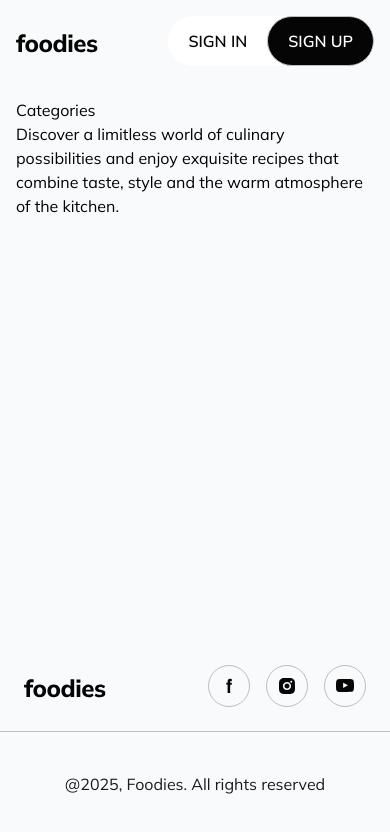
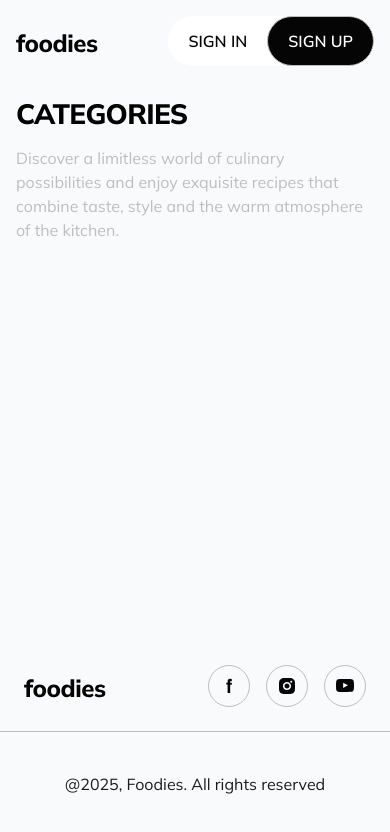
Before and after one commit to shikigami12/goit-foodies-ui, a React (Vite) app: page / in a window 390 px wide. Shown: the top 832 px of the page. Built offline with nearby package versions, Linux system fonts and the light colour scheme; no server answers.

Commit message:
Enhance typography components with responsive styles and className support (#18)
Co-authored-by: Ivan Boichuk <i.boichuk.lionwood@gmail.com>

```diff
--- a/src/components/common/MainTitle/MainTitle.jsx
+++ b/src/components/common/MainTitle/MainTitle.jsx
@@ -1,3 +1,5 @@
-export const MainTitle = ({ children }) => {
-  return <h1>{children}</h1>;
+import clsx from "clsx";
+
+export const MainTitle = ({ children, as: Component = "h1", className, ...props }) => {
+  return <Component className={clsx("h2-mobile", className)} {...props}>{children}</Component>;
 };
--- a/src/components/common/Subtitle/Subtitle.jsx
+++ b/src/components/common/Subtitle/Subtitle.jsx
@@ -1,3 +1,5 @@
-export const Subtitle = ({ children }) => {
-  return <p>{children}</p>;
+import clsx from "clsx";
+
+export const Subtitle = ({ children, as: Component = "p", className, ...props }) => {
+  return <Component className={clsx("text-[#BFBEBE] tablet:text-[#1A1A1A] tablet:desktop-tablet-main", className)} {...props}>{children}</Component>;
 };
--- a/src/components/layout/Categories/Categories.jsx
+++ b/src/components/layout/Categories/Categories.jsx
@@ -5,8 +5,8 @@ import { Subtitle } from "../../common/Subtitle/Subtitle";
 export const Categories = ({ meta, categories, onCategoryClick }) => {
   return (
     <section>
-      {meta.title && <MainTitle>{meta.title}</MainTitle>}
-      {meta.text && <Subtitle>{meta.text}</Subtitle>}
+      {meta.title && <MainTitle className="mb-4 tablet:mb-5">{meta.title}</MainTitle>}
+      {meta.text && <Subtitle className="mb-8 tablet:mb-10 max-w-xl">{meta.text}</Subtitle>}
       {categories.length > 0 && <CategoryList categories={categories} onCategoryClick={onCategoryClick} />}
     </section>
   );
--- a/src/components/layout/Recipes/Recipes.jsx
+++ b/src/components/layout/Recipes/Recipes.jsx
@@ -54,8 +54,8 @@ export const Recipes = ({ meta = {}, recipes, totalPages, currentPage = 1, onBac
                     <span>Back</span>
                 </button>
             </div>
-            {meta.title && <MainTitle className="mb-4">{meta.title}</MainTitle>}
-            {meta.text && <Subtitle className="mb-8">{meta.text}</Subtitle>}
+            {meta.title && <MainTitle className="mb-4 tablet:mb-5">{meta.title}</MainTitle>}
+            {meta.text && <Subtitle className="mb-8 tablet:mb-10 max-w-xl">{meta.text}</Subtitle>}
             <div className="flex flex-col gap-8 md:gap-10 xl:flex-row">
                 <RecipeFilters className="flex-none self-start w-full xl:w-[330px]" filters={filters} onFilterChange={handleFilterChange} />
                 <div className="">
--- a/src/index.css
+++ b/src/index.css
@@ -106,9 +106,15 @@
 }
 
 @layer utilities {
-    .h3-mobile {
-        @apply text-lg leading-6 font-extrabold font-sans tracking-tight uppercase;
-    }
+  .h2-mobile {
+    @apply text-[28px] leading-8 font-extrabold font-sans tracking-tight uppercase;
+  }
+  .h3-mobile {
+    @apply text-lg leading-6 font-extrabold font-sans tracking-tight uppercase;
+  }
+  .desktop-tablet-main {
+    @apply text-base leading-6 font-sans font-medium tracking-tight;
+  }
 }
 
 html {
```
